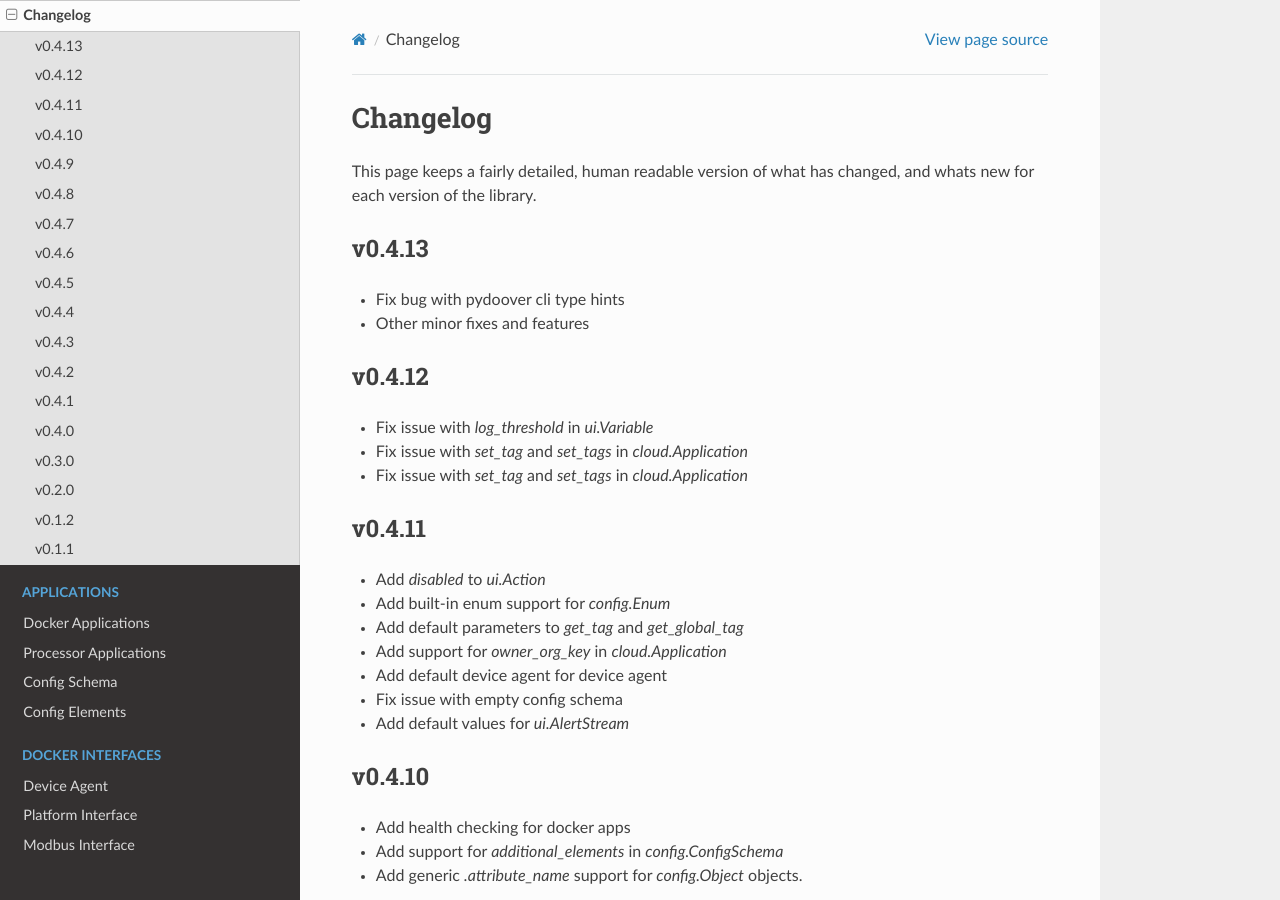
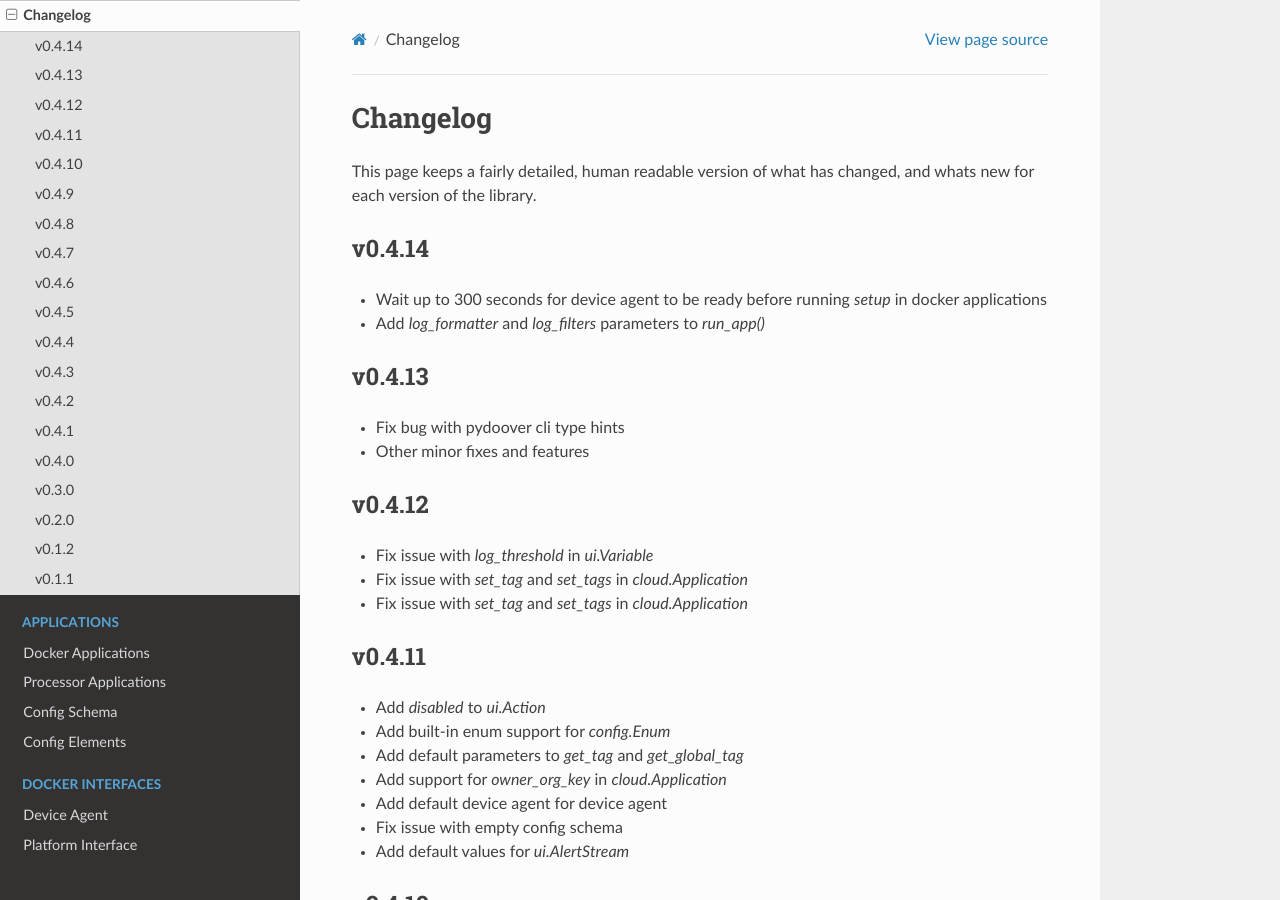
Before and after one commit to getdoover/pydoover, a Sphinx documentation site: the page built from docs/source/changelog.rst, in a window 1280 px wide and 900 px high. Built offline with Sphinx 7.4.7 and the Read the Docs theme 3.1.0, drawn with Linux system fonts in a browser that asks for light colours.

Commit message:
Bump version to v0.4.14

```diff
--- a/docs/source/applications/docker.rst
+++ b/docs/source/applications/docker.rst
@@ -5,3 +5,5 @@ Docker Applications
 
 .. autoclass:: pydoover.docker.Application
    :members:
+
+.. autofunction:: pydoover.docker.run_app
--- a/docs/source/changelog.rst
+++ b/docs/source/changelog.rst
@@ -2,6 +2,11 @@ Changelog
 ===========
 This page keeps a fairly detailed, human readable version
 of what has changed, and whats new for each version of the library.
+
+v0.4.14
+-------
+- Wait up to 300 seconds for device agent to be ready before running `setup` in docker applications
+- Add `log_formatter` and `log_filters` parameters to `run_app()`
 
 v0.4.13
 -------
--- a/pyproject.toml
+++ b/pyproject.toml
@@ -1,7 +1,7 @@
 [project]
 name = "pydoover"
 authors = [{ name = "Doover Team", email = "developers@doover.com" }]
-version = "0.4.14a"
+version = "0.4.14"
 description = "Python package for interacting with Doover"
 readme = "README.md"
 requires-python = ">=3.11"
```
Also changed, not shown: 1 other file.
